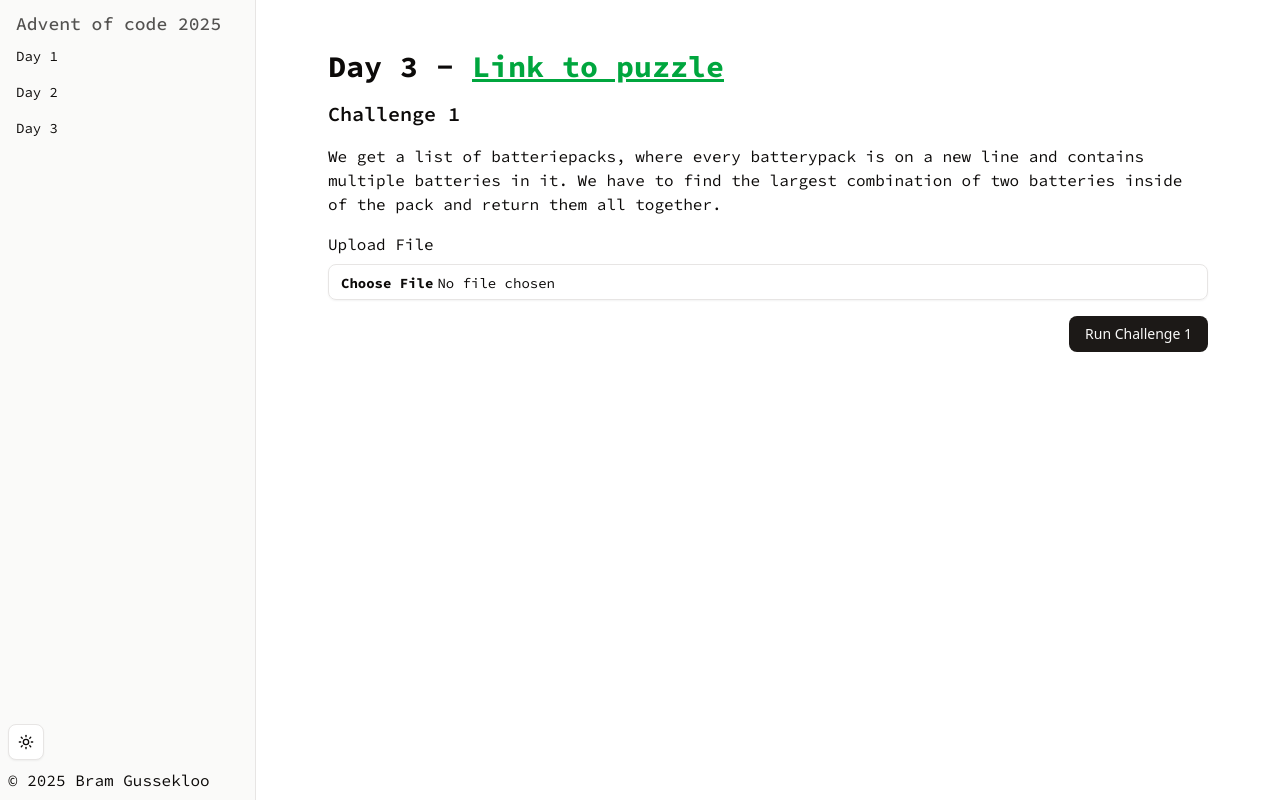
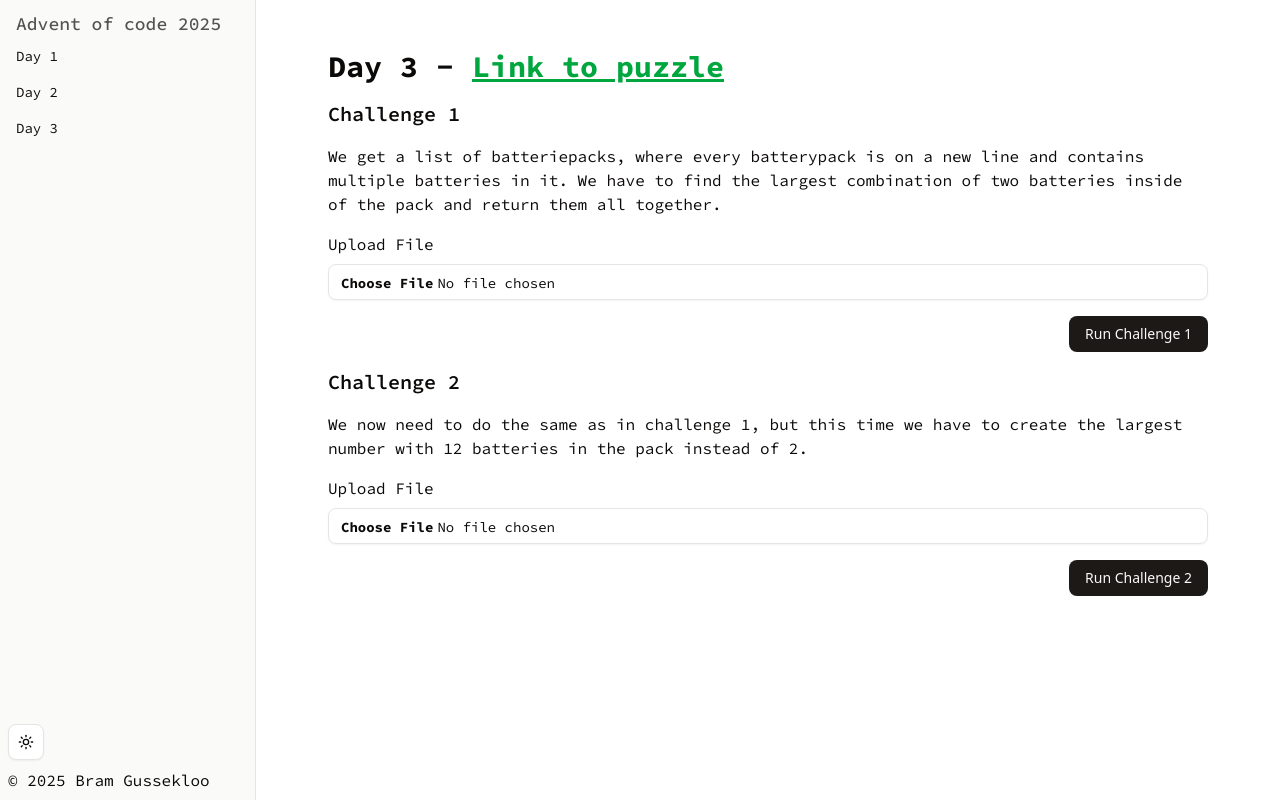
Before and after one commit to Bramgus12/AdventOfCode2025, a Next.js app: page /days/day-3 in a window 1280 px wide. Built offline with nearby package versions, Linux system fonts and the light colour scheme.

Commit message:
Day 3 challenge 2

```diff
--- a/days/day-3/actions.ts
+++ b/days/day-3/actions.ts
@@ -7,7 +7,7 @@ function getBatteryPacks(fileContent: string): Array<Array<number>> {
         .map((block) => block.split("").map((numStr) => Number(numStr)));
 }
 
-function getLargestCombination(batteryPack: Array<number>): number {
+function getLargestCombinationForChallenge1(batteryPack: Array<number>): number {
     let currentHighestCombination = 0;
     batteryPack.forEach((firstBattery, index) => {
         batteryPack.slice(index + 1).forEach((secondBattery) => {
@@ -20,11 +20,81 @@ function getLargestCombination(batteryPack: Array<number>): number {
     return currentHighestCombination;
 }
 
+function findNextNumber(
+    allNumbers: Array<number>,
+    lastNumberIndex: number,
+    numbersStillNeeded: number,
+): { index: number; value: number } {
+    let currentHighest = -1;
+    let currentHighestIndex = -1;
+
+    const slicedArray = allNumbers.slice(
+        lastNumberIndex + 1,
+        allNumbers.length - numbersStillNeeded,
+    );
+
+    slicedArray.forEach((num, index) => {
+        if (num > currentHighest) {
+            currentHighest = num;
+            currentHighestIndex = index + lastNumberIndex + 1;
+        }
+    });
+
+    return { index: currentHighestIndex, value: currentHighest };
+}
+
+function getLargestCombinationForChallenge2(batteryPack: Array<number>): number {
+    const largestNumber = batteryPack.reduce<{
+        lastNumberIndex: number;
+        result: string;
+    }>(
+        (acc, _, index) => {
+            console.log(acc);
+
+            if (acc.result.length >= 12) {
+                return acc;
+            }
+
+            if (index === 0) {
+                const firstNumberData = findNextNumber(batteryPack, -1, 11);
+                return {
+                    lastNumberIndex: firstNumberData.index,
+                    result: `${firstNumberData.value}`,
+                };
+            } else {
+                const nextNumberData = findNextNumber(
+                    batteryPack,
+                    acc.lastNumberIndex,
+                    12 - (acc.result.length + 1),
+                );
+                return {
+                    lastNumberIndex: nextNumberData.index,
+                    result: `${acc.result}${nextNumberData.value}`,
+                };
+            }
+        },
+        { lastNumberIndex: -1, result: "" },
+    );
+
+    console.log(largestNumber);
+
+    return Number(largestNumber.result);
+}
+
 export async function completeChallenge1(fileContent: string): Promise<number> {
     const batteryPacks = getBatteryPacks(fileContent);
 
     return batteryPacks.reduce((acc, pack) => {
-        const largestCombination = getLargestCombination(pack);
+        const largestCombination = getLargestCombinationForChallenge1(pack);
         return acc + largestCombination;
     }, 0);
 }
+
+export async function completeChallenge2(fileContent: string): Promise<number> {
+    const batteryPacks = getBatteryPacks(fileContent);
+
+    return batteryPacks.reduce((acc, pack) => {
+        const largestCombination = getLargestCombinationForChallenge2(pack);
+        return acc + largestCombination;
+    }, 0);
+}
--- a/days/day-3/challenge-2.tsx
+++ b/days/day-3/challenge-2.tsx
@@ -0,0 +1,72 @@
+"use client";
+
+import { useState } from "react";
+import { completeChallenge2 } from "@/days/day-3/actions";
+import Challenge from "@/components/challenge";
+import z from "zod";
+import { Alert, AlertDescription, AlertTitle } from "@/components/ui/alert";
+import { AlertCircleIcon } from "lucide-react";
+const schema = z
+    .string()
+    .regex(/^(?:[0-9]+(?:,[0-9]+)*\r?\n?)+$/, { error: "Invalid file format" });
+
+export default function Day3Challenge2() {
+    const [fileState, setFileState] = useState<
+        { isValid: false } | { isValid: true; content: string } | null
+    >(null);
+    const [isLoading, setIsLoading] = useState<boolean>(false);
+    const [challengeResult, setChallengeResult] = useState<number | null>(null);
+
+    async function handleRunChallenge() {
+        setIsLoading(true);
+        if (fileState == null || !fileState.isValid) {
+            console.error("Cannot run challenge: file is invalid");
+            return;
+        }
+
+        const result = await completeChallenge2(fileState.content);
+
+        setIsLoading(false);
+        setChallengeResult(result);
+    }
+
+    return (
+        <Challenge
+            onFileChange={(fileContent, isValid) => {
+                if (!isValid || fileContent == null) {
+                    setFileState({ isValid: false });
+                    return;
+                }
+                setFileState({ isValid: true, content: fileContent });
+            }}
+            title={"Challenge 2"}
+            description={
+                "We now need to do the same as in challenge 1, but this time we have to create the largest number with 12 batteries in the pack instead of 2."
+            }
+            isLoading={isLoading}
+            challengeResult={
+                challengeResult != null ? `Result is: ${challengeResult}` : undefined
+            }
+            buttonLabel={"Run Challenge 2"}
+            slots={{
+                alert:
+                    fileState?.isValid === false ? (
+                        <Alert variant="destructive">
+                            <AlertCircleIcon />
+                            <AlertTitle className="font-sans">
+                                File does not have the right value.
+                            </AlertTitle>
+                            <AlertDescription className="font-sans">
+                                File needs to have content that looks like this:
+                                <pre className="mt-2 rounded bg-muted p-2 font-mono text-sm w-full">
+                                    {`70237403918491\n82736487236487\n12345678909876\n`}
+                                </pre>
+                            </AlertDescription>
+                        </Alert>
+                    ) : null,
+            }}
+            onButtonClick={handleRunChallenge}
+            schema={schema}
+        />
+    );
+}
--- a/days/day-3/index.tsx
+++ b/days/day-3/index.tsx
@@ -1,9 +1,11 @@
 import Day3Challenge1 from "@/days/day-3/challenge-1";
+import Day3Challenge2 from "@/days/day-3/challenge-2";
 
 export default function Day3() {
     return (
         <div className="flex flex-col gap-4">
             <Day3Challenge1 />
+            <Day3Challenge2 />
         </div>
     );
 }
```
Also changed, not shown: 1 other file (tests, documents, lock files or other folders).
